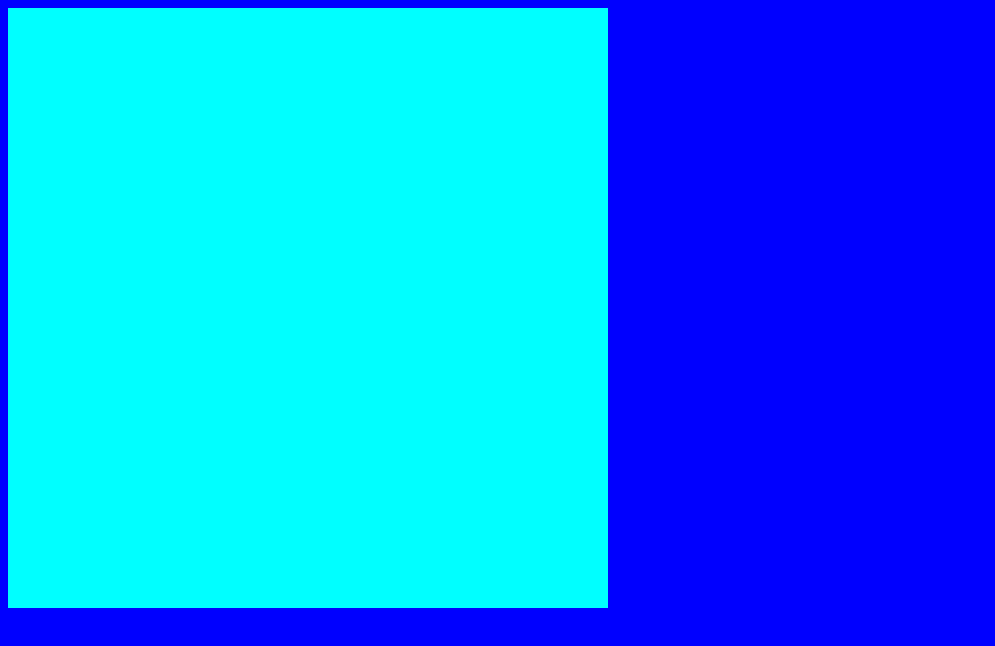
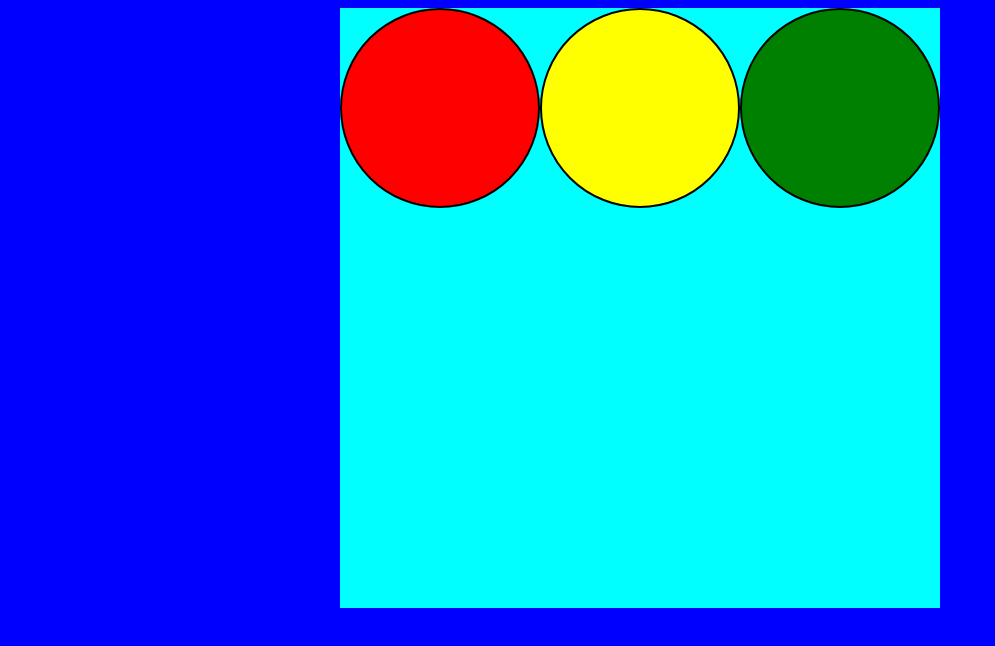
Before and after one commit to Klayd-Marki/Box-Model, a plain HTML site: page index.html in a window 1280 px wide. Shown: the whole page, without its empty margins (0-995 px from the left). Drawn offline with Linux system fonts and the light colour scheme.

Commit message:
Create Web Page

```diff
--- a/css/style.css
+++ b/css/style.css
@@ -9,4 +9,25 @@ body{
     width: 600px;
     height: 600px;
     background-color:aqua;
+    margin: 0 auto;
+    font-size: 0;
+
 }
+.mainDiv > div{
+    height: 200px;
+    width: 200px;
+    border: 2px solid black;
+    box-sizing: border-box;
+    border-radius: 50%;
+    display: inline-block;
+}
+.red{
+    background-color: red;
+}
+.yellow{
+    background-color: yellow;
+}
+.green{
+    background-color: green ;
+
+}
--- /dev/null
+++ b/css/task.css
@@ -0,0 +1,75 @@
+html{
+    box-sizing: border-box;
+}
+
+body{
+    background-color: blue;
+}
+.mainDiv{
+    width: 600px;
+    height: 600px;
+    background-color:aqua;
+    margin: 0 auto;
+    font-size: 0;
+
+
+}
+.mainDiv > div{
+
+    border: 2px solid black;
+    box-sizing: border-box;
+    display: inline-block;
+}
+.red{
+    background-color: red;
+    height: 200px;
+    width: 200px;
+}
+.yellow{
+    background-color: yellow;
+    height: 200px;
+    width: 200px;
+    border-radius: 50%;
+}
+.green{
+    background-color: green ;
+    height: 200px;
+    width: 200px;
+}
+.red1{
+    background-color: red;
+    height: 200px;
+    width: 200px;
+    border-radius: 50%;
+
+}
+.yellow1{
+    background-color: yellow;
+    height: 200px;
+    width: 200px;
+
+}
+.green1{
+    background-color: green ;
+    height: 200px;
+    width: 200px;
+}
+.red2{
+    background-color: red;
+    height: 200px;
+    width: 200px;
+
+}
+.yellow2{
+    background-color: yellow;
+    height: 200px;
+    width: 200px;
+
+
+}
+.green2{
+    background-color: green ;
+    height: 200px;
+    width: 200px;
+    border-radius: 50%;
+}
--- a/index.html
+++ b/index.html
@@ -9,7 +9,9 @@
 </head>
 <body>
     <div class="mainDiv">
-
+        <div class="red"></div>
+        <div class="yellow"></div>
+        <div class="green"></div>
     </div>
 
 </body>
```
Also changed, not shown: task.html (added, +23 -0 lines).
